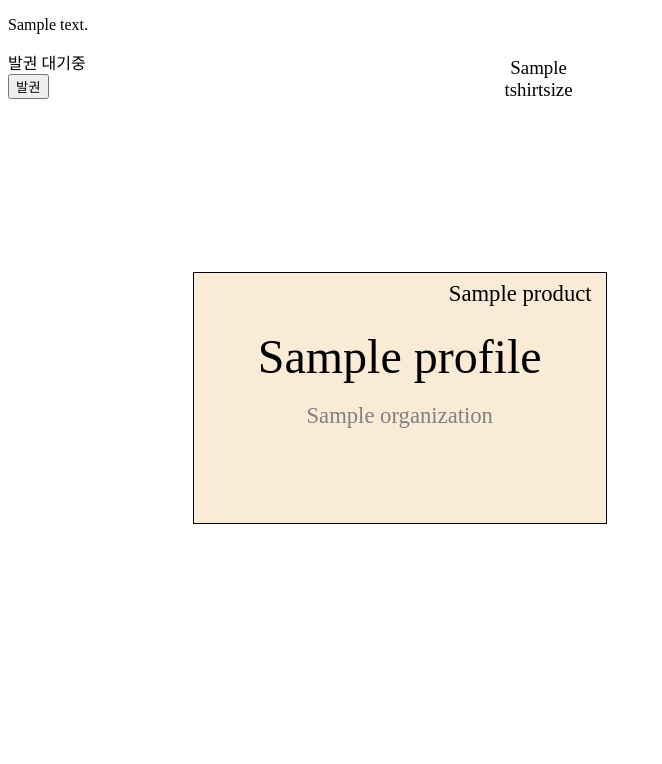
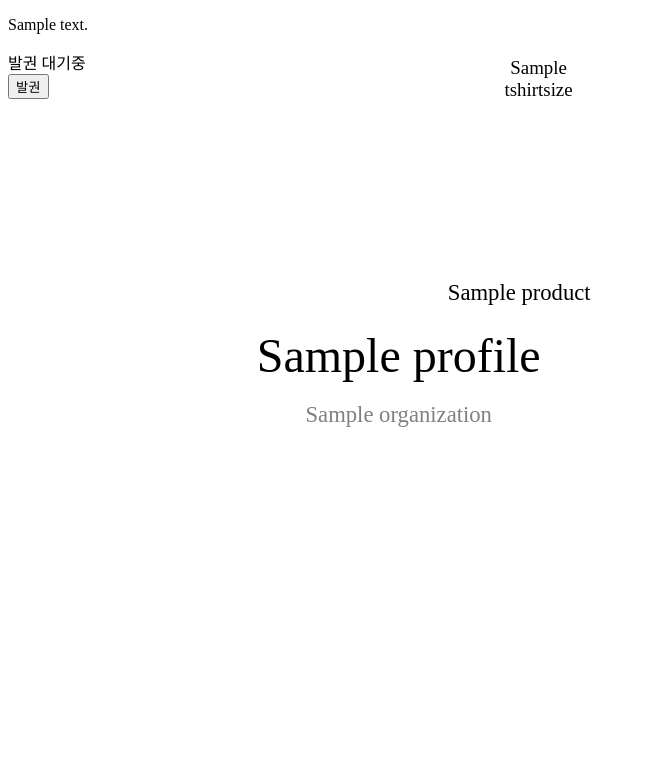
Before and after one commit to pythonkr/pyconkr-2019-api, a Django app: template ticket/templates/issue.html in a window 1280 px wide. Shown: the top 764 px of the page, without its empty margins (0-662 px from the left). Run offline with Django 3.2, Linux system fonts and the light colour scheme; the template is opened without the code that fills it: most values are stand-ins (such as "Sample title", 1, 10 or a date in 2020); some web fonts are replaced.

Commit message:
불필요 박스 제거

```diff
--- a/ticket/templates/issue.html
+++ b/ticket/templates/issue.html
@@ -21,9 +21,6 @@
 }
 .name-box {
   position:absolute;
-  background-color: antiquewhite;
-  border-style: solid;
-  border-width: 1px;
   top: 72mm;
   left: 51mm;
   width: 109mm;
```
